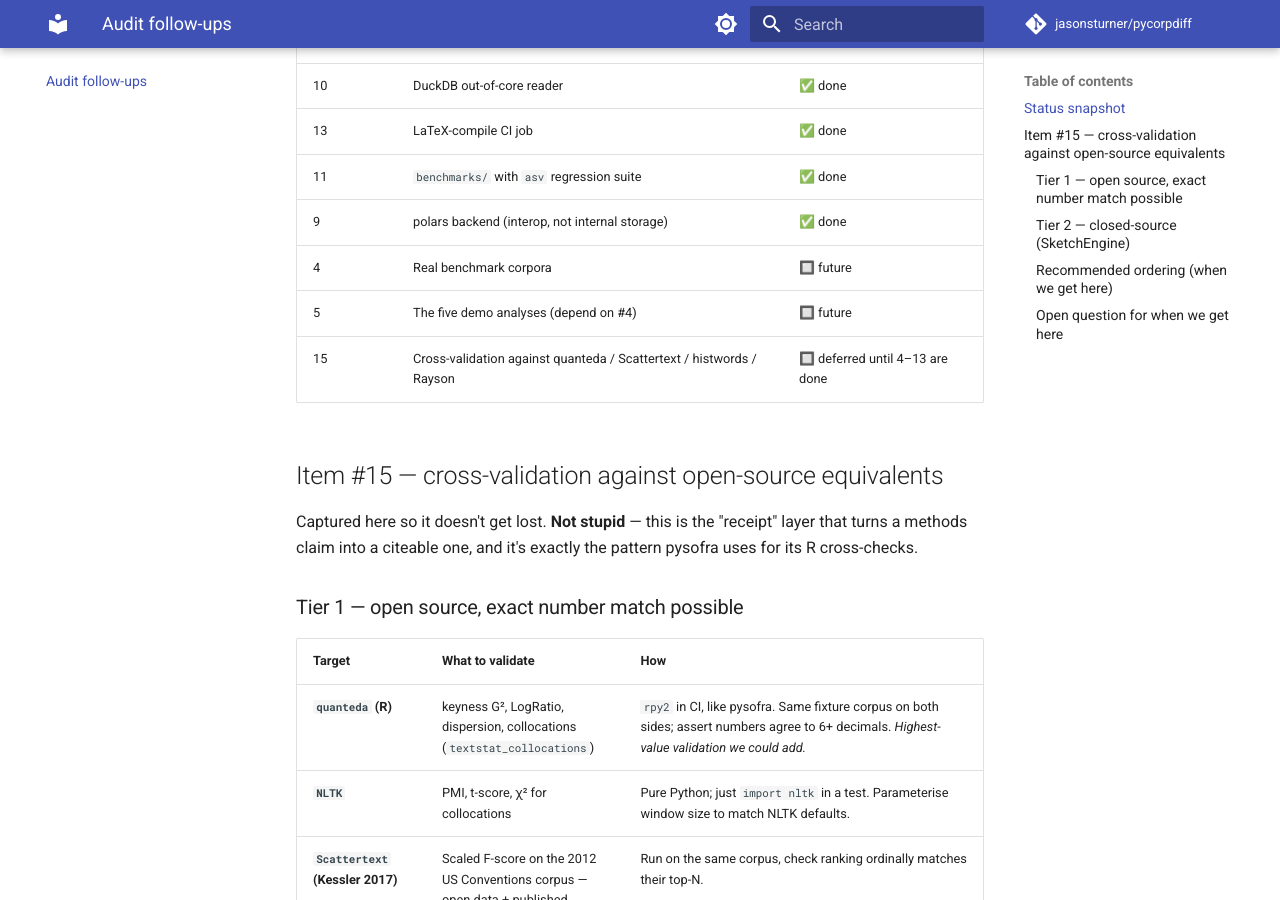
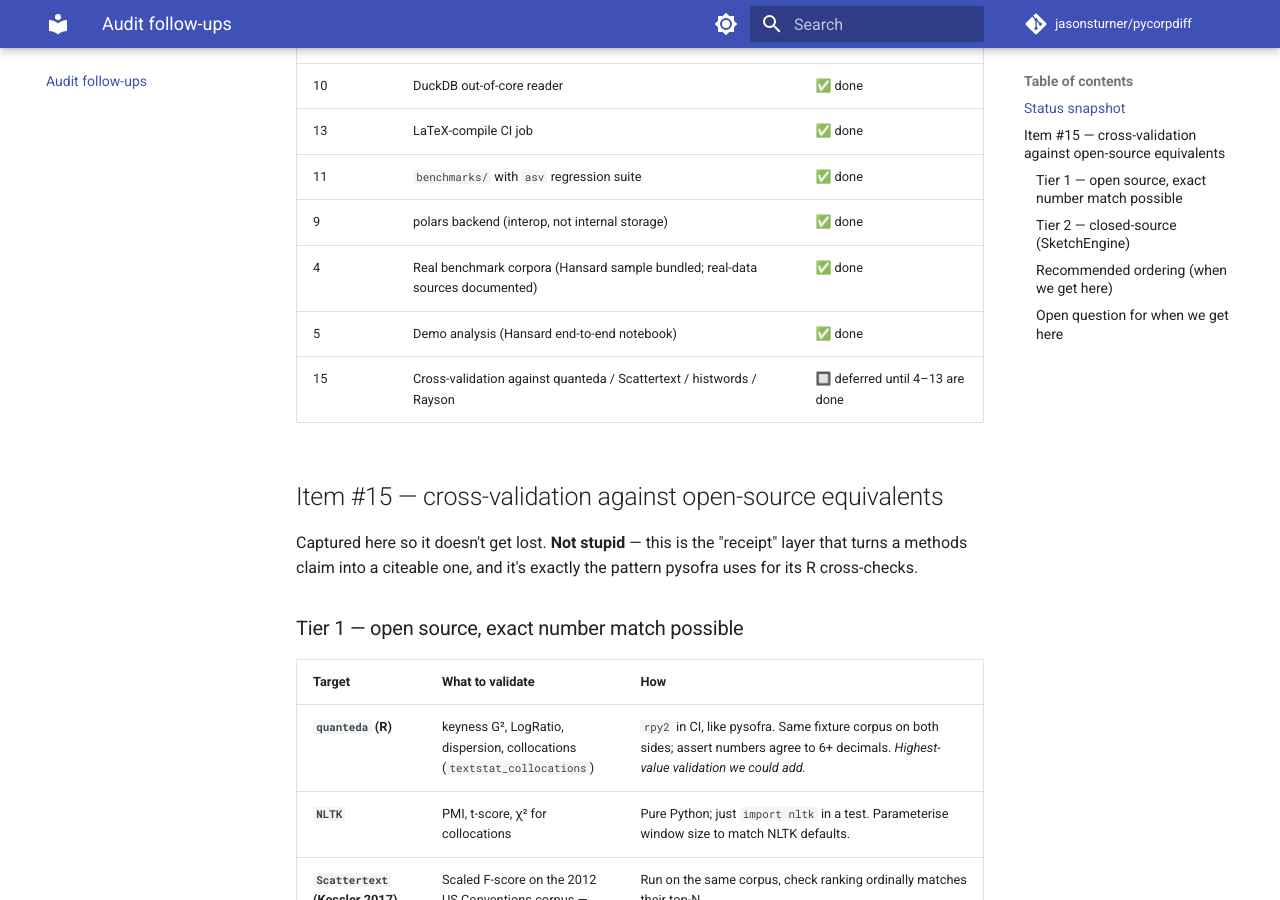
Before and after one commit to jturner-uofl/pycorpdiff, an MkDocs documentation site: the page built from docs/audit.md, in a window 1280 px wide and 900 px high, scrolled down 647 px. Built offline with MkDocs 1.6.1 and Material for MkDocs 9.7.7, drawn with Linux system fonts in a browser that asks for light colours; comment, search, counter and statistics services are not loaded.

Commit message:
Mark items 4 + 5 done in audit.md

```diff
--- a/docs/audit.md
+++ b/docs/audit.md
@@ -20,8 +20,8 @@
 | 13 | LaTeX-compile CI job                                | ✅ done       |
 | 11 | `benchmarks/` with `asv` regression suite           | ✅ done       |
 | 9  | polars backend (interop, not internal storage)      | ✅ done       |
-| 4  | Real benchmark corpora                              | 🔲 future    |
-| 5  | The five demo analyses (depend on #4)               | 🔲 future    |
+| 4  | Real benchmark corpora (Hansard sample bundled; real-data sources documented) | ✅ done |
+| 5  | Demo analysis (Hansard end-to-end notebook)         | ✅ done       |
 | 15 | Cross-validation against quanteda / Scattertext / histwords / Rayson | 🔲 deferred until 4–13 are done |
 
 ## Item #15 — cross-validation against open-source equivalents
```
